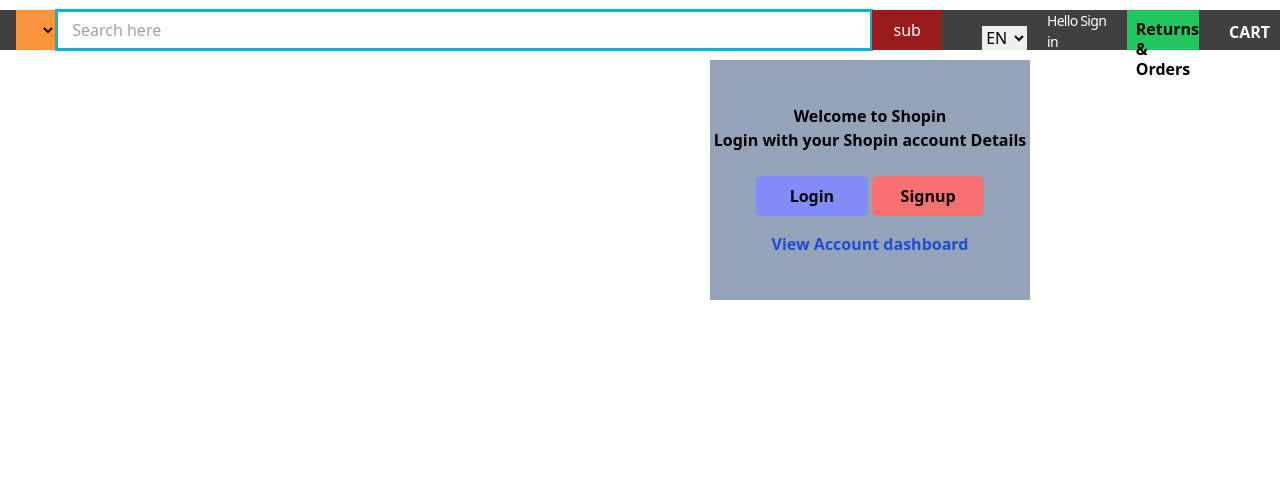
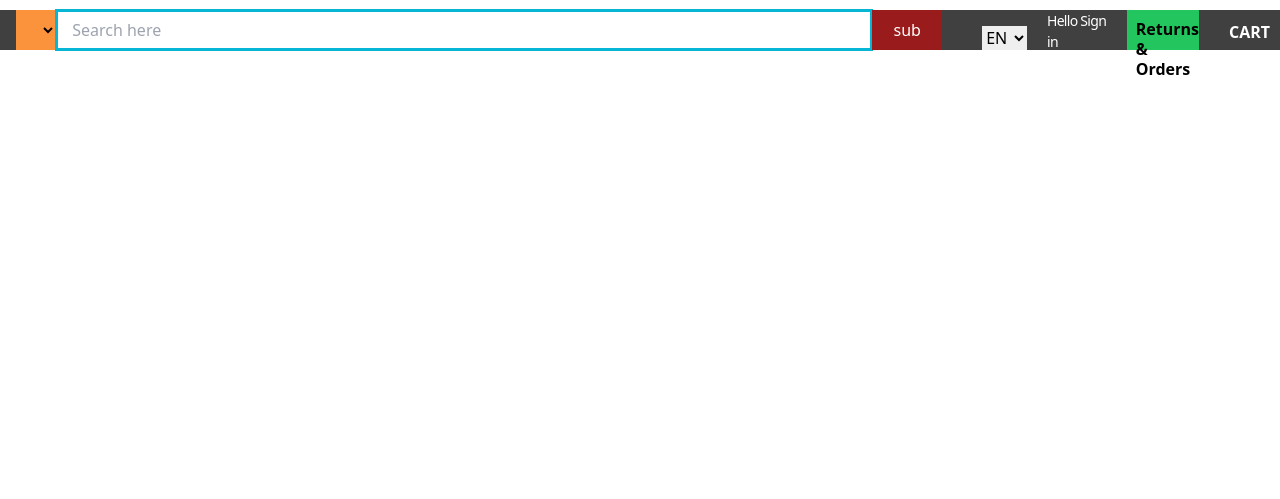
Before and after one commit to CoDedArch/Shopin-Backend, a Django app: template templates/base/base.html in a window 1280 px wide. Shown: the top 499 px of the page. Run offline with Django 4.2, Linux system fonts and the light colour scheme; the template is opened without the code that fills it, so the values that code supplies are empty; style sheets or scripts are compiled from the project's sources.

Commit message:
comment out the account drop down

```diff
--- a/templates/base/base.html
+++ b/templates/base/base.html
@@ -62,20 +62,20 @@
     <!-- main -->
     <main class="">
         <!-- position this absolute -->
-        <div class="bg-slate-400 m-0 xl:w-[20em] h-[15em] absolute right-[250px] flex flex-col justify-center items-center">
+        <!-- <div class="bg-violet-500 m-0 xl:w-[20em] h-[15em] absolute right-[250px] flex flex-col justify-center items-center">
             <p class="inline-block text-center font-bold">
                 <span class="">Welcome to Shopin</span> <br>
                 Login with your Shopin account Details
             </p><br>
             <div>
                 <!-- contains the login and signup buttons as well as view account -->
-                <form action="">
+                <!-- <form action="">
                     <button class="bg-indigo-400 font-bold w-[7em] h-[2.5em] rounded-md">Login</button>
                     <button class="bg-red-400 font-bold w-[7em] h-[2.5em] rounded-md">Signup</button>
-                </form>
+                </form> -->
                 <!-- this is a link to dashboard of account -->
-                <p class="text-center mt-4 text-blue-700 font-bold"><a href="">View Account dashboard </a></p>
-            </div>
+                <!-- <p class="text-center mt-4 text-blue-700 font-bold"><a href="">View Account dashboard </a></p>
+            </div> -->
         </div>
         {%block advertisement%} {%endblock%}
         {%block content%}
```
